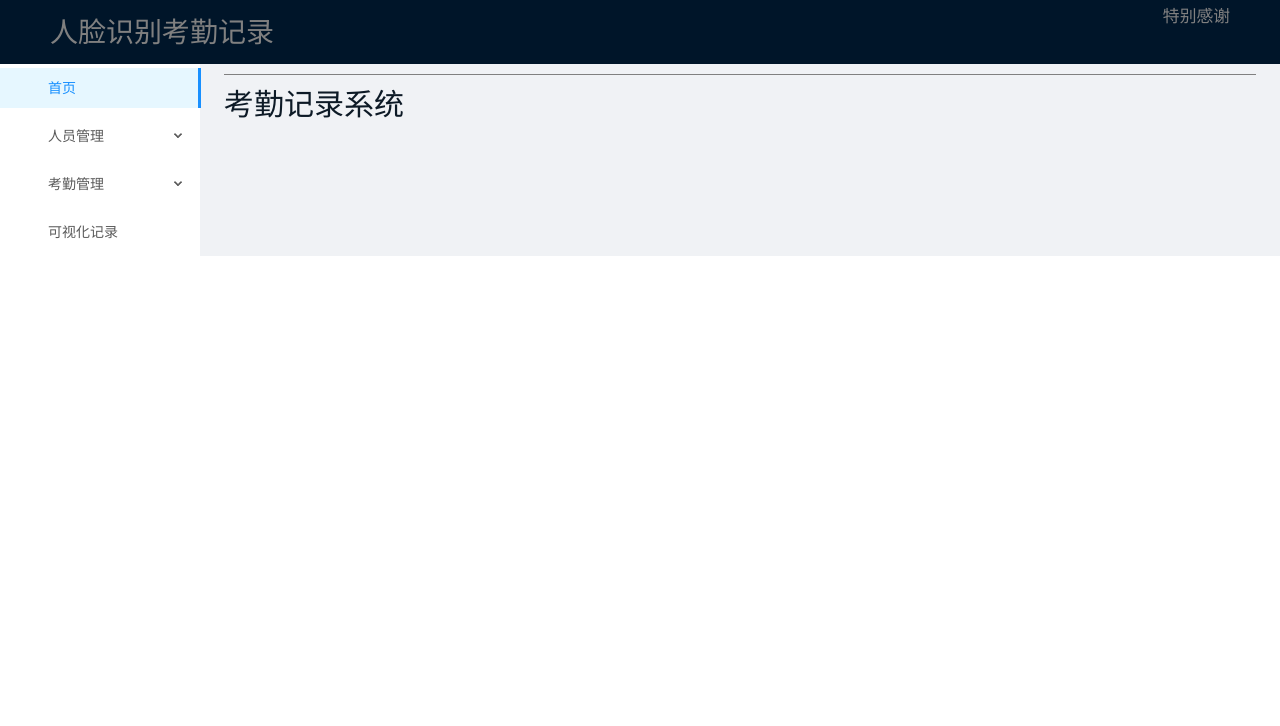
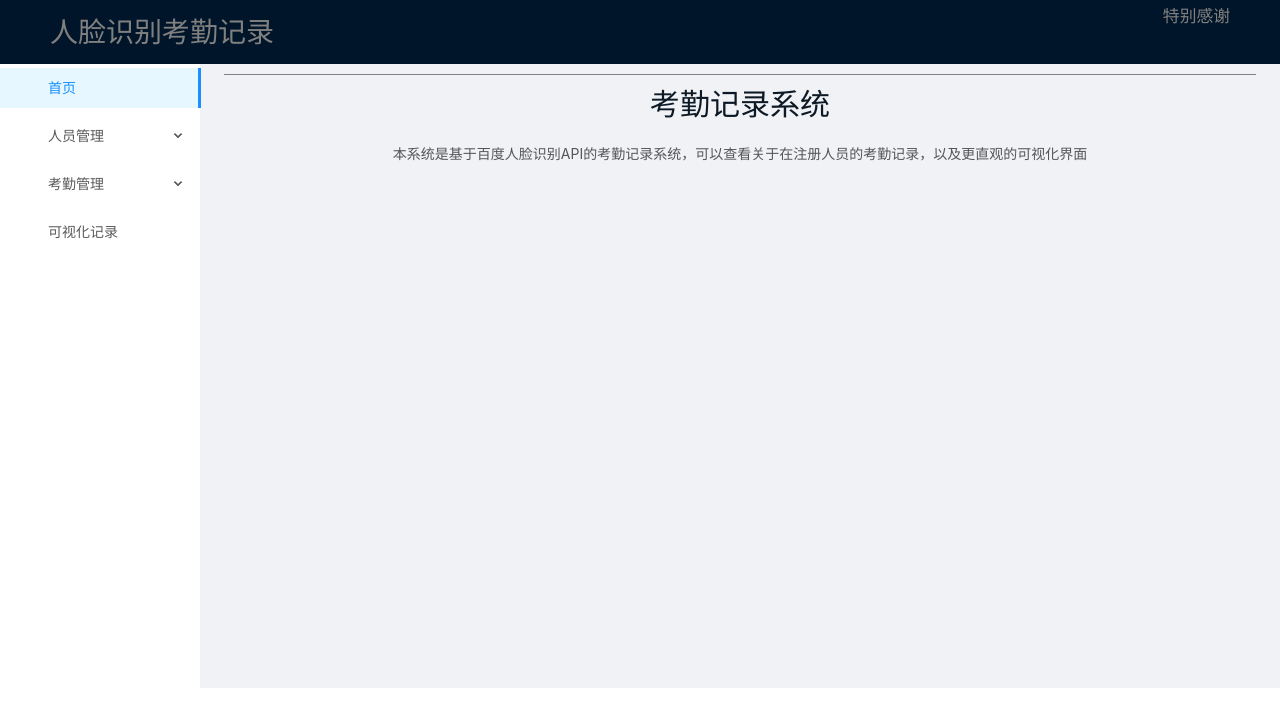
Before and after one commit to bigsnowballhehe/FaceId_front, a Vue app: page /learn#/index/intro in a window 1280 px wide. Shown: the top 726 px of the page. Built offline with nearby package versions, Linux system fonts and the light colour scheme.

Commit message:
改点首页

```diff
--- a/src/components/intro.vue
+++ b/src/components/intro.vue
@@ -6,6 +6,9 @@
         <div class="wecl">
             <!-- <img src="../assets/wecl.jpg" alt="欢迎" /> -->
            <h1>考勤记录系统</h1>
+           <div class="intro">
+               <span>本系统是基于百度人脸识别API的考勤记录系统，可以查看关于在注册人员的考勤记录，以及更直观的可视化界面</span>
+           </div>
         </div>
 
     </div>
@@ -19,15 +22,23 @@
     // text-align: center;
     border-top:1px solid gray;
     margin-top:10px;
+    display:flex;
+    flex-direction:column;
 
 }
-.wecl > h1{
+.wecl  h1{
     font-weight: 500;
     font-size:30px;
     line-height:38px;
     color:#0d1a26;
     margin-top:10px;
     margin-bottom: 20px;
+    align-self: center;
 }
-
+.app{
+    height: 600px;
+}
+.wecl .intro{
+    align-self: center;
+}
 </style>
```
